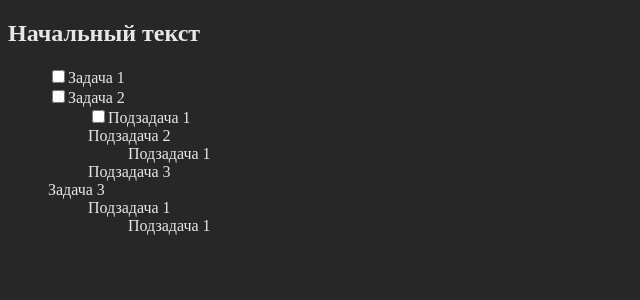
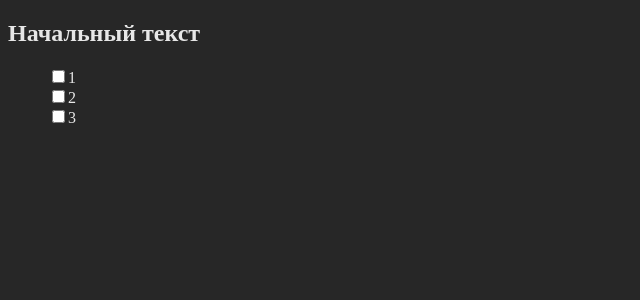
Before and after one commit to GogikOrtey/Apricode_TestTask, a React (Vite) app: page / in a window 1280 px wide. Shown: the top 300 px of the page, without its empty margins (0-640 px from the left). Built offline with nearby package versions, Linux system fonts and the light colour scheme.

Commit message:
8 Написал функцию автогенерации списка

```diff
--- a/src/App.tsx
+++ b/src/App.tsx
@@ -23,47 +23,64 @@ class Task {
 }
 
 // Здесь будут храниться все задачи первого уровня
-let arrOfAllTasks_1lvl = [];
+let arrOfAllTasks_1lvl: Task[] = [];
+
 
 function App() {
     return (
         <div>
             <h2>Начальный текст</h2>
-            <GenerateListOfTask/>
+            <GenerateListOfTask  arrOfAllTasks_1lvl={arrOfAllTasks_1lvl} />
         </div>
     );
 }
 
-function GenerateListOfTask() {
-    // Используем значения из массива arrOfAllTasks_1lvl
+function GenerateListOfTask({ arrOfAllTasks_1lvl }: { arrOfAllTasks_1lvl: Task[] }) {
+    const body_ul = [];
 
-    return(
-        <ul className="mainList">
-            <li><input type="checkbox"/>Задача 1</li>
-            {/* <li><input type="checkbox" checked={true}/>Задача 2 */}
-            <li><input type="checkbox"/>Задача 2
-                <ul>
-                    <li> <input type="checkbox"/>Подзадача 1</li>
-                    <li>Подзадача 2
-                        <ul>
-                            <li>Подзадача 1</li>
-                        </ul>
-                    </li>
-                    <li>Подзадача 3</li>
-                </ul>
+    for (let i = 0; i < arrOfAllTasks_1lvl.length; i++) {
+        body_ul.push(
+            <li key={i}>
+                <input type="checkbox" />
+                {arrOfAllTasks_1lvl[i].text_task}
             </li>
-            <li>Задача 3
-                <ul>
-                    <li>Подзадача 1
-                        <ul>
-                            <li>Подзадача 1</li>
-                        </ul>
-                    </li>
-                </ul>
-            </li>
-        </ul>
-    );
+        );
+    }
+
+    return <ul className="mainList">{body_ul}</ul>;
 }
+
+
+// function GenerateListOfTask() {
+//     // Используем значения из массива arrOfAllTasks_1lvl
+
+//     return(
+//         <ul className="mainList">
+//             <li><input type="checkbox"/>Задача 1</li>
+//             {/* <li><input type="checkbox" checked={true}/>Задача 2 */}
+//             <li><input type="checkbox"/>Задача 2
+//                 <ul>
+//                     <li> <input type="checkbox"/>Подзадача 1</li>
+//                     <li>Подзадача 2
+//                         <ul>
+//                             <li>Подзадача 1</li>
+//                         </ul>
+//                     </li>
+//                     <li>Подзадача 3</li>
+//                 </ul>
+//             </li>
+//             <li>Задача 3
+//                 <ul>
+//                     <li>Подзадача 1
+//                         <ul>
+//                             <li>Подзадача 1</li>
+//                         </ul>
+//                     </li>
+//                 </ul>
+//             </li>
+//         </ul>
+//     );
+// }
 
 
 // Создадим структуру списка для тестирования:
@@ -79,6 +96,8 @@ function GenerateListOfTask() {
     - Подзадача 1
     - - Подзадача 1
 */
+
+
 
 
 // Создаем подзадачи для задачи 2
@@ -105,7 +124,7 @@ arrOfAllTasks_1lvl = [task1, task2, task3];
 
 
 console.log("Все существующие задачи:");
-for(let i = 0; i < arrOfAllTasks_1lvl.length; i++) {
+for (let i = 0; i < arrOfAllTasks_1lvl.length; i++) {
     console.log(arrOfAllTasks_1lvl[i]);
 }
 
@@ -148,6 +167,4 @@ for(let i = 0; i < arrOfAllTasks_1lvl.length; i++) {
 
 
 
-
-
 export default App
```
